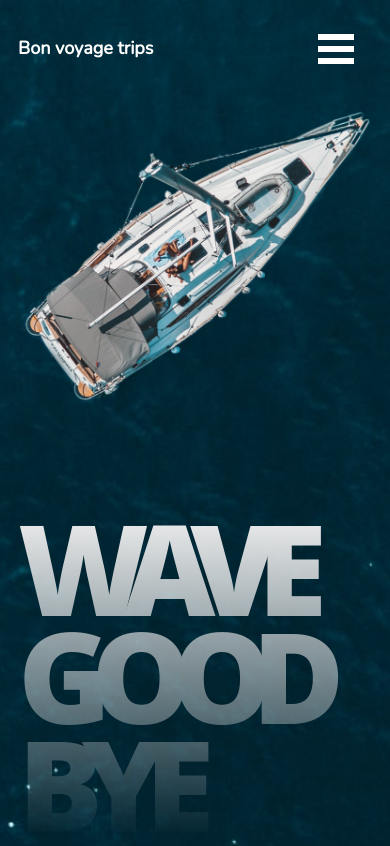
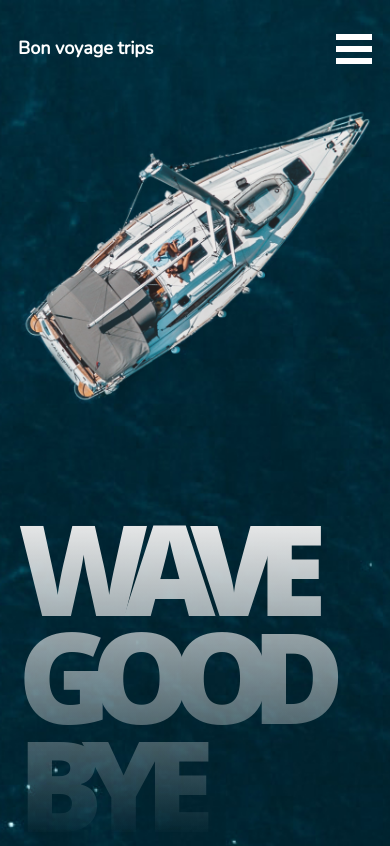
Before and after one commit to adbarnes/bon-voyage, a Gatsby site: page /about in a window 390 px wide. Shown: the top 846 px of the page. Built offline with nearby package versions, Linux system fonts and the light colour scheme; Gatsby itself is replaced by a stand-in of ours.

Commit message:
Change placement
Moved right more for alignment on mobile

```diff
--- a/src/components/drawer.css
+++ b/src/components/drawer.css
@@ -3,7 +3,7 @@
     position: fixed;
     width: 36px;
     height: 30px;
-    right: 36px;
+    right: 18px;
     top: 34px;
   }
 
```
